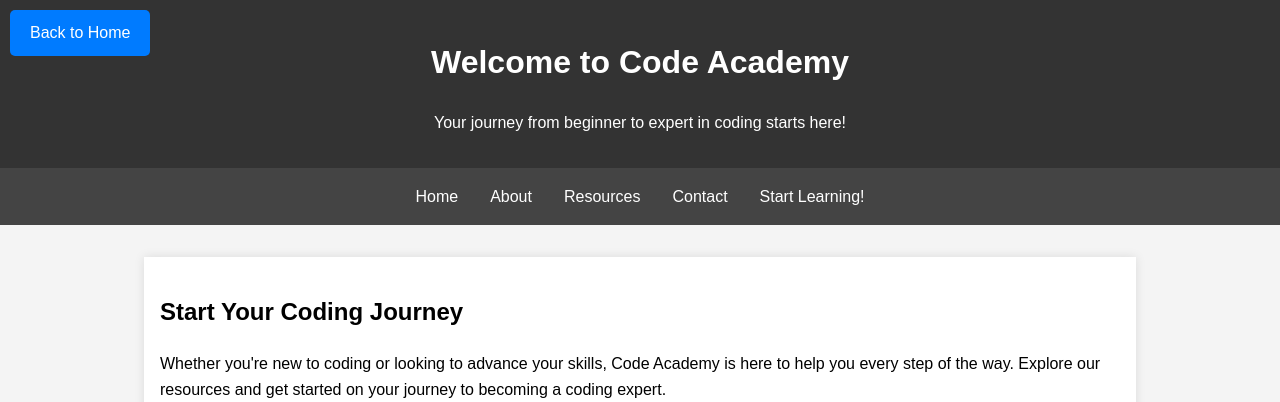
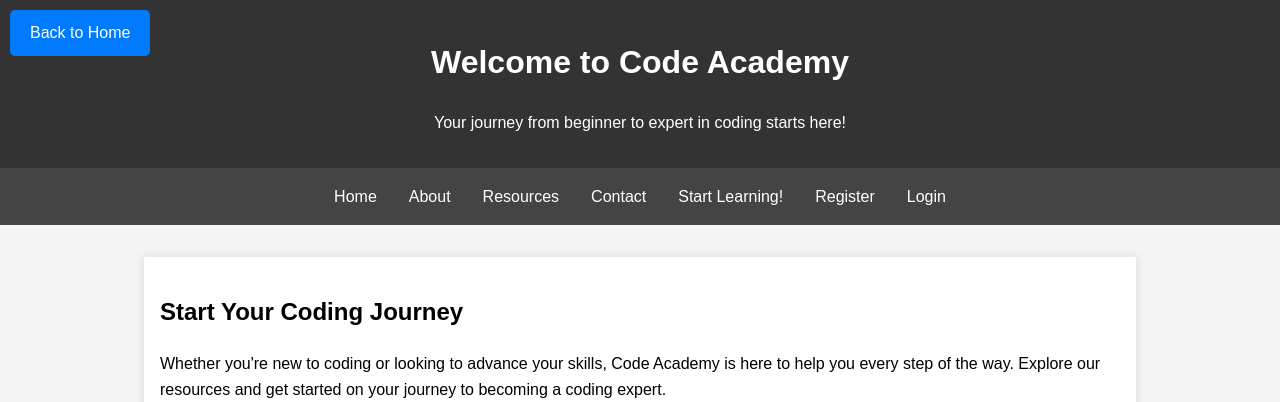
Before and after one commit to SpeaKerrrrrr/Amit-s-Repository, a Django app: page / in a window 1280 px wide. Shown: the top 402 px of the page. Run offline with Django 4.2, Linux system fonts and the light colour scheme.

Commit message:
added back register\login that was deleted

```diff
--- a/WebProject/MyWeb/templates/home.html
+++ b/WebProject/MyWeb/templates/home.html
@@ -106,6 +106,8 @@
         <a href="#resources">Resources</a>
         <a href="#contact">Contact</a>
         <a href="#start-learning">Start Learning!</a>
+        <a href="{% url 'register' %}">Register</a>
+        <a href="{% url 'login' %}">Login</a>
     </nav>
     <div class="button-container">
         <a href="#home" class="button">Back to Home</a>
```
